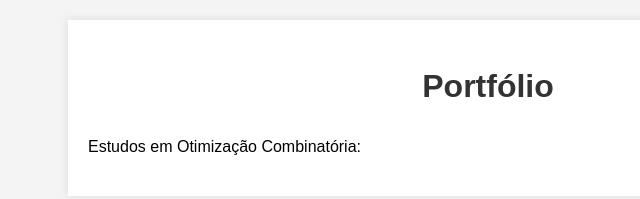
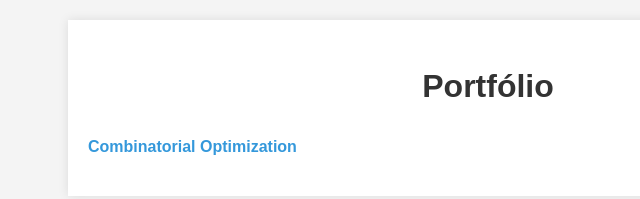
Before and after one commit to fabioolp/fabioolp.github.io, a plain HTML site: page index.html in a window 1280 px wide. Shown: the whole page, without its empty margins (152-792 px from the left). Drawn offline with Linux system fonts and the light colour scheme.

Commit message:
Update index.html

```diff
--- a/index.html
+++ b/index.html
@@ -3,7 +3,7 @@
 <head>
     <meta charset="UTF-8">
     <meta name="viewport" content="width=device-width, initial-scale=1.0">
-    <title>Anotações</title>
+    <title>Portfólio</title>
     <style>
         body {
             font-family: Arial, sans-serif;
@@ -44,8 +44,9 @@
     <div class="container">
         <h1>Portfólio</h1>
         <ul>
-            <li>Estudos em Otimização Combinatória:
+            <li>
                 <a href="https://fabioolp.github.io/notes_optimization/docs/intro.html" target="_blank">
+                    Combinatorial Optimization
                 </a>
             </li>
         </ul>
```
